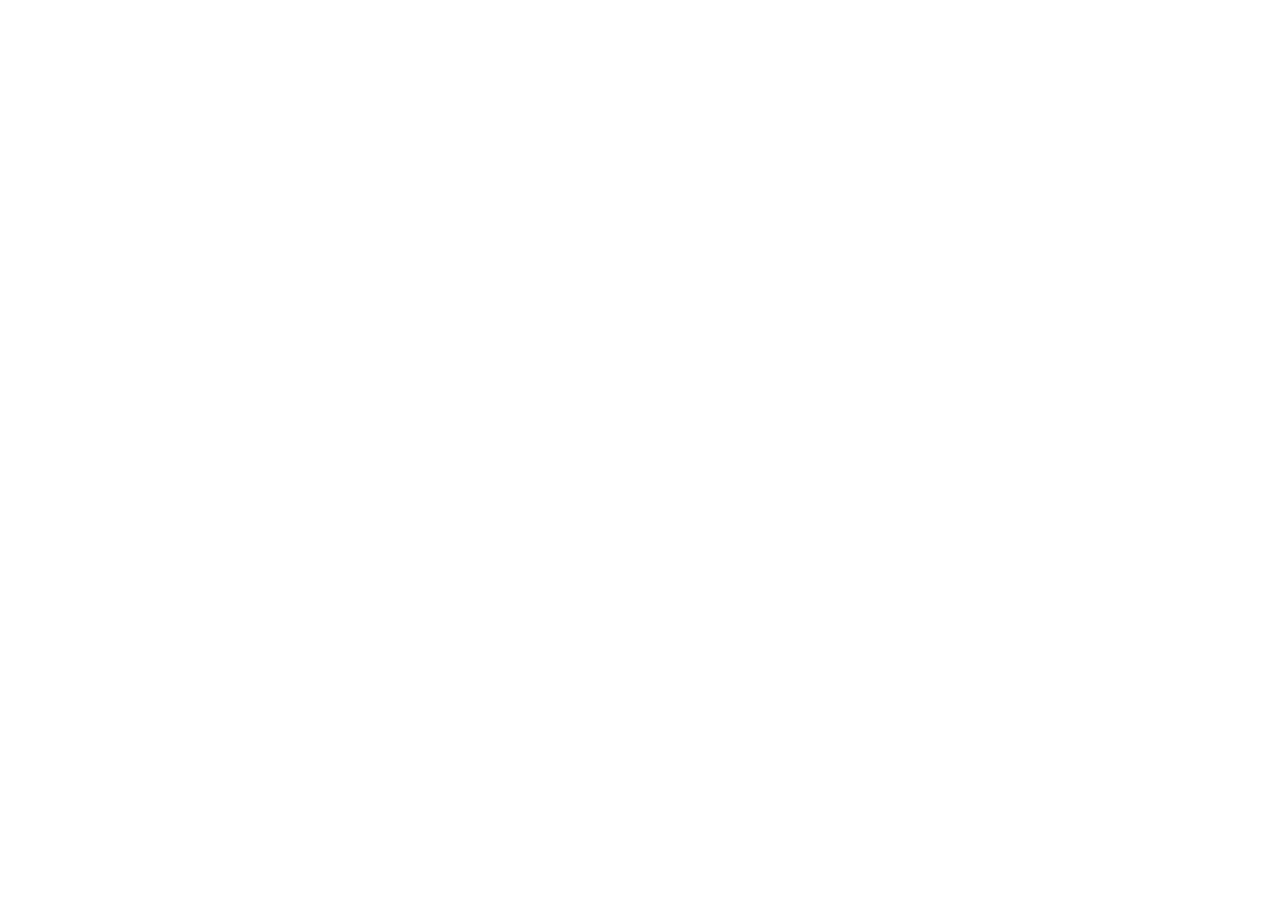
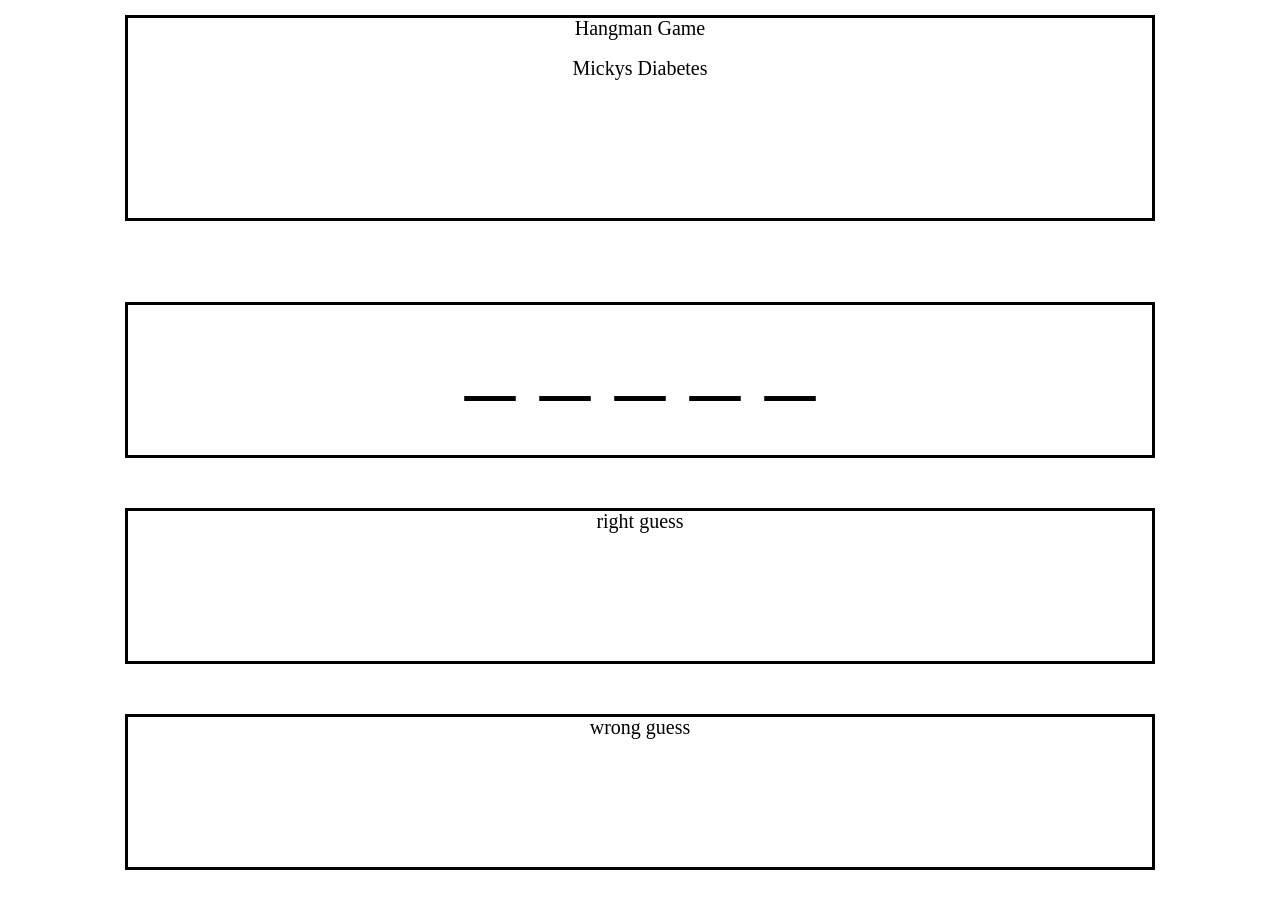
Before and after one commit to hermsicle/Word-Guess-Game, a plain HTML site: page index.html in a window 1280 px wide. Before the commit the page ends 800 px from the top, so only its background shows below. Drawn offline with Linux system fonts and the light colour scheme.

Commit message:
css updated

```diff
--- /dev/null
+++ b/assets/css/reset.css
@@ -0,0 +1,48 @@
+/* http://meyerweb.com/eric/tools/css/reset/
+   v2.0 | 20110126
+   License: none (public domain)
+*/
+
+html, body, div, span, applet, object, iframe,
+h1, h2, h3, h4, h5, h6, p, blockquote, pre,
+a, abbr, acronym, address, big, cite, code,
+del, dfn, em, img, ins, kbd, q, s, samp,
+small, strike, strong, sub, sup, tt, var,
+b, u, i, center,
+dl, dt, dd, ol, ul, li,
+fieldset, form, label, legend,
+table, caption, tbody, tfoot, thead, tr, th, td,
+article, aside, canvas, details, embed,
+figure, figcaption, footer, header, hgroup,
+menu, nav, output, ruby, section, summary,
+time, mark, audio, video {
+	margin: 0;
+	padding: 0;
+	border: 0;
+	font-size: 100%;
+	font: inherit;
+	vertical-align: baseline;
+}
+/* HTML5 display-role reset for older browsers */
+article, aside, details, figcaption, figure,
+footer, header, hgroup, menu, nav, section {
+	display: block;
+}
+body {
+	line-height: 1;
+}
+ol, ul {
+	list-style: none;
+}
+blockquote, q {
+	quotes: none;
+}
+blockquote:before, blockquote:after,
+q:before, q:after {
+	content: '';
+	content: none;
+}
+table {
+	border-collapse: collapse;
+	border-spacing: 0;
+}
--- a/assets/css/style.css
+++ b/assets/css/style.css
@@ -0,0 +1,35 @@
+header {
+    border: 3px solid black;
+    width: 80%;
+    height: 200px;
+    font-size: 20px;
+    text-align:center;
+    margin: 15px auto;
+}
+
+.underscore {
+    border: 3px solid black;
+    width: 80%;
+    height: 150px;
+    font-size: 100px;
+    text-align:center;
+    margin: 50px auto;
+}
+
+.rightGuess {
+    border: 3px solid black;
+    width: 80%;
+    height: 150px;
+    font-size: 20px;
+    text-align:center;
+    margin: 50px auto;
+}
+
+.wrongGuess {
+    border: 3px solid black;
+    width: 80%;
+    height: 150px;
+    font-size: 20px;
+    text-align:center;
+    margin: 50px auto;
+}
--- a/assets/javascript/app.js
+++ b/assets/javascript/app.js
@@ -0,0 +1,10 @@
+//Create an array of Words
+const words = ['fat', 'lazy', 'hungry'];
+//Choose words randomly
+let choosenWord = Math.floor(Math.random() * words.length);
+console.log ('choosenWords')
+//Create underscores based on length of word
+//Get users guess
+//check if guess is right
+//if right push to right array
+//if wrong push to wrong array
--- a/index.html
+++ b/index.html
@@ -1,12 +1,45 @@
 <!DOCTYPE html>
 <html lang="en">
+
 <head>
     <meta charset="UTF-8">
     <meta name="viewport" content="width=device-width, initial-scale=1.0">
     <meta http-equiv="X-UA-Compatible" content="ie=edge">
+    <!--Reset-->
+    <link rel="stylesheet" href="./assets/css/reset.css">
+    <!--CSS-->
+    <link rel="stylesheet" href="./assets/css/style.css">
+
+
     <title>Hangman</title>
 </head>
+
 <body>
 
+    <div class="container">
+        <header>
+            <h1>Hangman Game</h1>
+            <br>
+            <h3>Mickys Diabetes</h3>
+        </header>
+        <br>
+        <div class="underscore">_ _ _ _ _</div>
+
+        <div class="rightGuess">right guess</div>
+
+        <div class="wrongGuess">wrong guess</div>
+    </div>
+
+
+
+
+
+
+
+
+
+
+    <script src="./assets/javascript/app.js"></script>
 </body>
+
 </html>
```
